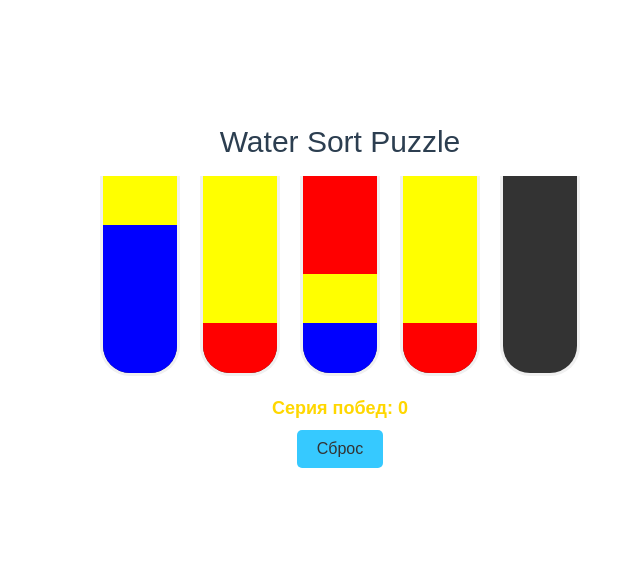
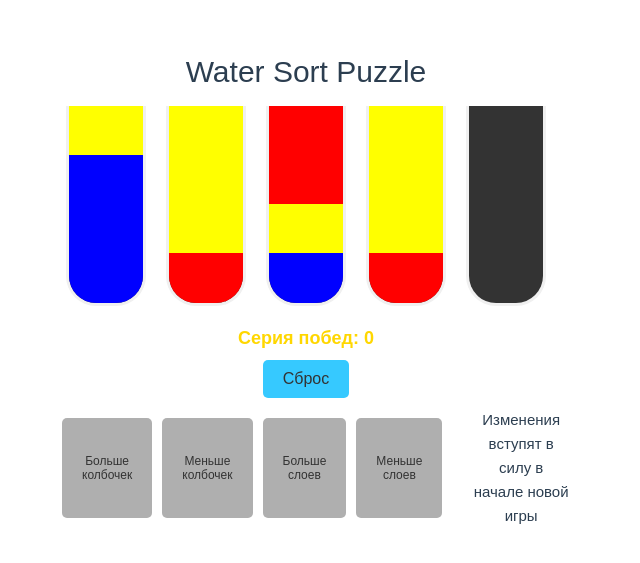
Before and after one commit to reznikovkg/vue-3-docker-compose, a Vue app in the folder vue/: page / in a window 1280 px wide. Shown: the part 107-670 px from the top of the page, without its empty margins (30-670 px from the left). Built offline with nearby package versions, Linux system fonts and the light colour scheme.

Commit message:
Добавление настроек сложности

```diff
--- a/vue/src/App.vue
+++ b/vue/src/App.vue
@@ -15,6 +15,15 @@
     </div>
     <div>
       <button @click="resetGame" class="reset-btn">Сброс</button>
+    </div>
+    <div class="controls">
+      <div class="controls">
+        <button @click="addFlask" class="setting-btn">Больше колбочек</button>
+        <button @click="delFlask" class="setting-btn">Меньше колбочек</button>
+        <button @click="addLayer" class="setting-btn">Больше слоев</button>
+        <button @click="delLayer" class="setting-btn">Меньше слоев</button>
+      </div>
+      Изменения вступят в силу в начале новой игры
     </div>
     <div v-if="showWinMessage" class="win-message">
       Победа
@@ -127,11 +136,20 @@ export default {
       console.log(mapColors)
       const mapCounts = []
       for (let i = 0; i < this.FLASK_COUNT - 1; i++) {
-        mapCounts.push(4)
+        mapCounts.push(this.LAYERS_PER_FLASK)
       }
       console.log(mapCounts)
 
-      for (let i = 0; i < this.FLASK_COUNT - 2; i++) {
+      let fullFlasks = 0
+      if (this.FLASK_COUNT <= 5) {
+        fullFlasks = this.FLASK_COUNT - 1
+      } else if (this.FLASK_COUNT <= 11) {
+        fullFlasks = this.FLASK_COUNT - 2
+      } else {
+        fullFlasks = this.FLASK_COUNT - 3
+      }
+
+      for (let i = 0; i < fullFlasks - 1; i++) {
         const layers = []
         let fullness = 0
         console.log('Генерация слоев для колбы ', i)
@@ -180,7 +198,10 @@ export default {
       }
       console.log(lastLayers)
       newFlasks.push( {layers: lastLayers} )
-      newFlasks.push( {layers: []} )
+
+      for (let i = 0; i < this.FLASK_COUNT - fullFlasks; i++) {
+        newFlasks.push( {layers: []} )
+      }
 
       return newFlasks
     },
@@ -201,6 +222,26 @@ export default {
       this.showWinMessage = false
       this.newGame()
       this.winCount = 0
+    },
+    addFlask() {
+      if (this.FLASK_COUNT < 16) {
+        this.FLASK_COUNT += 1
+      }
+    },
+    delFlask() {
+      if (this.FLASK_COUNT > 3) {
+        this.FLASK_COUNT -= 1
+      }
+    },
+    addLayer() {
+      if (this.LAYERS_PER_FLASK < 10) {
+        this.LAYERS_PER_FLASK += 1
+      }
+    },
+    delLayer() {
+      if (this.LAYERS_PER_FLASK > 3) {
+        this.LAYERS_PER_FLASK -= 1
+      }
     }
   }
 }
@@ -240,4 +281,19 @@ export default {
   font-size: 18px;
   font-weight: bold;
 }
+.controls {
+  padding: 10px 20px;
+  position: center;
+  gap: 10px;
+  display: flex;
+}
+.setting-btn {
+  padding: 10px 20px;
+  font-size: 12px;
+  background: #afafaf;
+  color: #333;
+  border: none;
+  border-radius: 5px;
+  cursor: pointer;
+}
 </style>
```
